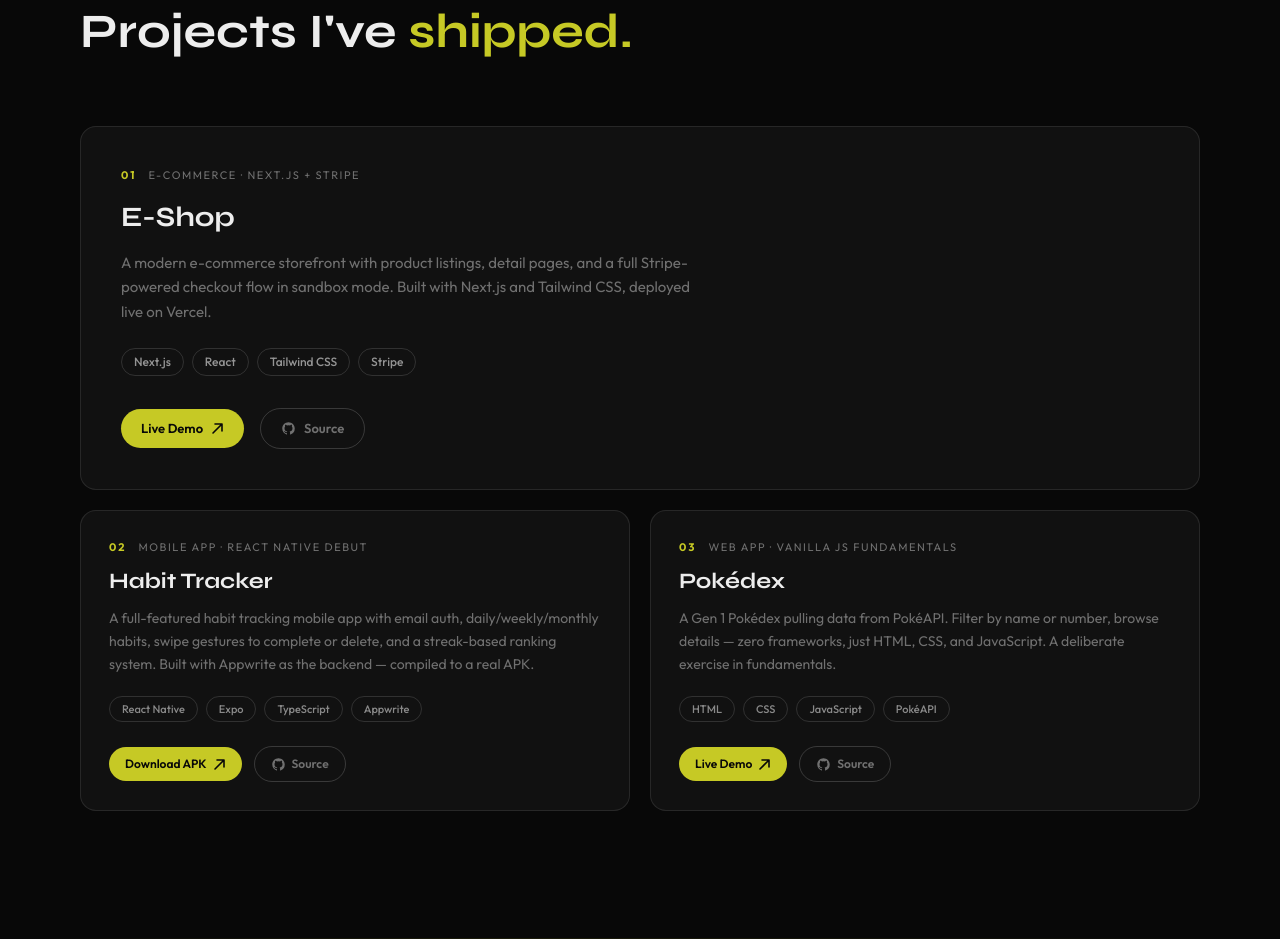
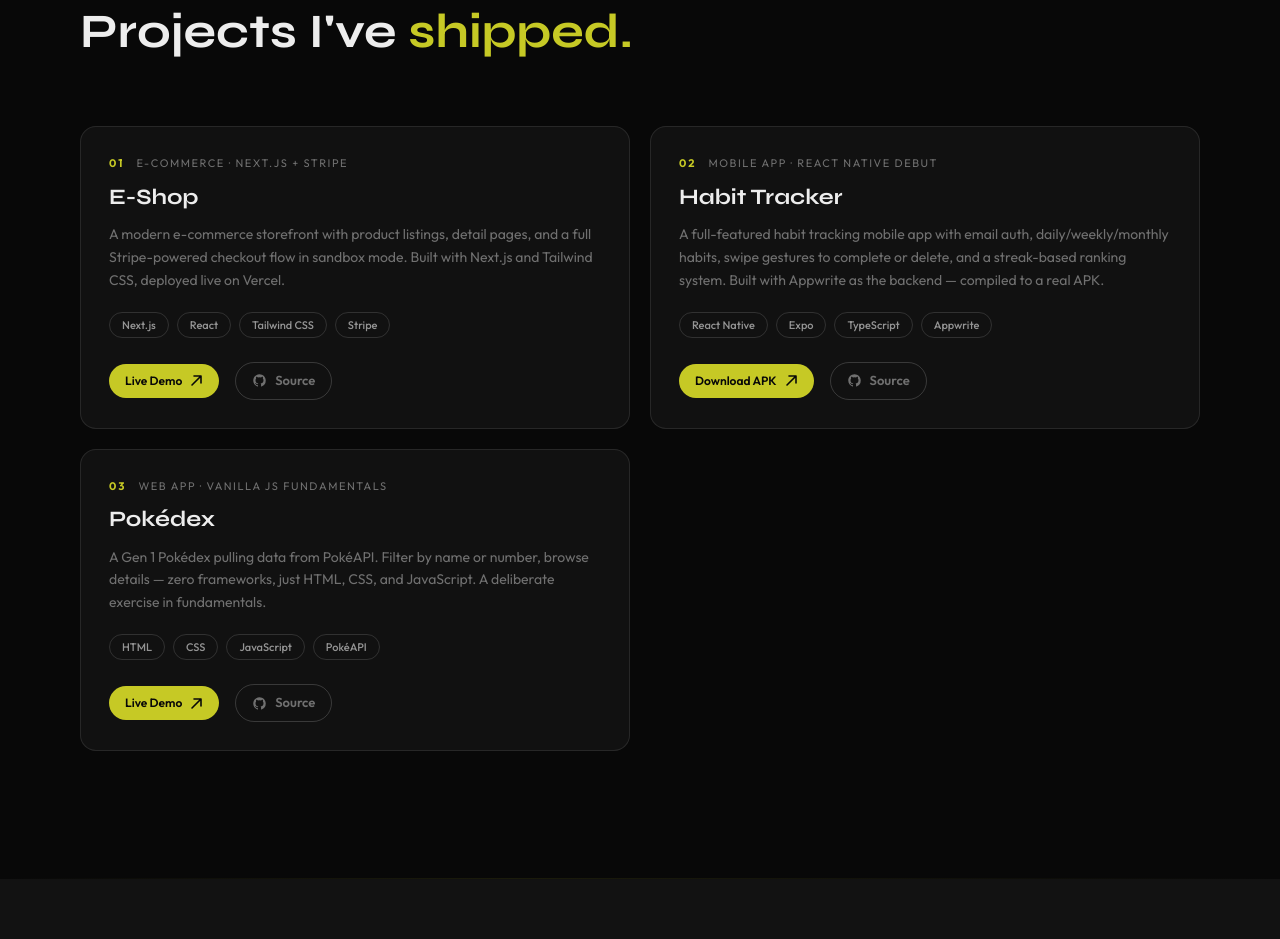
Before and after one commit to RyanIaro/Portfolio, a Next.js app: page / in a window 1280 px wide. Shown: the part 2780-3719 px from the top of the page. After the commit the page ends 3659 px from the top, so only its background shows below. Built offline with nearby package versions, Linux system fonts and the light colour scheme.

Commit message:
refactor: project card into individual component

```diff
--- a/app/components/project-card.tsx
+++ b/app/components/project-card.tsx
@@ -0,0 +1,105 @@
+import { motion, useInView } from "motion/react";
+import { useRef } from "react";
+
+const ease = [0.22, 1, 0.36, 1] as const;
+
+interface project {
+  number: string,
+  name: string,
+  tagline: string,
+  desc: string,
+  tags: string[],
+  github: string,
+  live: string,
+  liveLabel: string
+}
+
+function ArrowUpRight() {
+  return (
+    <svg width="13" height="13" viewBox="0 0 13 13" fill="none">
+      <path d="M2 11L11 2M11 2H4M11 2v7" stroke="currentColor" strokeWidth="1.6" strokeLinecap="round" strokeLinejoin="round" />
+    </svg>
+  );
+}
+
+function GithubIcon() {
+  return (
+    <svg viewBox="0 0 24 24" fill="currentColor" width="15" height="15">
+      <path d="M12 2C6.477 2 2 6.484 2 12.017c0 4.425 2.865 8.18 6.839 9.504.5.092.682-.217.682-.483 0-.237-.008-.868-.013-1.703-2.782.605-3.369-1.343-3.369-1.343-.454-1.158-1.11-1.466-1.11-1.466-.908-.62.069-.608.069-.608 1.003.07 1.531 1.032 1.531 1.032.892 1.53 2.341 1.088 2.91.832.092-.647.35-1.088.636-1.338-2.22-.253-4.555-1.113-4.555-4.951 0-1.093.39-1.988 1.029-2.688-.103-.253-.446-1.272.098-2.65 0 0 .84-.27 2.75 1.026A9.564 9.564 0 0 1 12 6.844a9.59 9.59 0 0 1 2.504.337c1.909-1.296 2.747-1.027 2.747-1.027.546 1.379.202 2.398.1 2.651.64.7 1.028 1.595 1.028 2.688 0 3.848-2.339 4.695-4.566 4.943.359.309.678.92.678 1.855 0 1.338-.012 2.419-.012 2.747 0 .268.18.58.688.482A10.02 10.02 0 0 0 22 12.017C22 6.484 17.522 2 12 2z" />
+    </svg>
+  );
+}
+
+export default function ProjectCard({ project, i } : { project: project, i: number}) {
+  const ref = useRef(null);
+  const inView = useInView(ref, { once: true, margin: "-80px" });
+
+  return (
+    <motion.div
+      initial={{ opacity: 0, y: 32 }}
+      animate={!inView ? { opacity: 1, y: 0 } : {}}
+      transition={{ duration: 0.6, delay: 0.28 + i * 0.1, ease }}
+      className="group relative rounded-2xl p-7 overflow-hidden cursor-default flex flex-col justify-between min-h-70 border border-foreground/10 bg-foreground/4"
+    >
+      {/* Lime glow on hover */}
+      <div
+        className="pointer-events-none absolute inset-0 rounded-2xl opacity-0 group-hover:opacity-100 transition-opacity duration-500"
+        style={{ background: "radial-gradient(ellipse at top left, rgba(232,255,71,0.15) 0%, transparent 65%)" }}
+      />
+
+      <div className="relative z-10">
+        {/* Number + tagline */}
+        <div className="flex items-center gap-3 mb-3">
+          <span className="text-[11px] font-bold tracking-[0.18em] text-accent">
+            {project.number}
+          </span>
+          <span className="text-[11px] tracking-[0.14em] uppercase text-muted">
+            {project.tagline}
+          </span>
+        </div>
+
+        <h3 className="font-syne font-bold text-[22px] text-foreground mb-3 leading-tight group-hover:text-accent transition-colors duration-300">
+          {project.name}
+        </h3>
+
+        <p className="text-[14px] leading-relaxed text-muted mb-5">
+          {project.desc}
+        </p>
+
+        {/* Tags */}
+        <div className="flex flex-wrap gap-2 mb-6">
+          {project.tags.map((tag) => (
+            <span
+              key={tag}
+              className="px-3 py-1 rounded-full text-[11px] font-medium border border-foreground/14 text-foreground/60"
+            >
+              {tag}
+            </span>
+          ))}
+        </div>
+
+        {/* Links */}
+        <div className="relative z-10 flex items-center gap-4">
+          <a
+            href={project.live}
+            target="_blank"
+            rel="noopener noreferrer"
+            className="inline-flex items-center gap-2 px-4 py-2 rounded-full text-[12px] font-semibold bg-accent text-[#080808] transition-all duration-200 hover:brightness-105 hover:scale-[1.02] active:scale-95"
+          >
+            {project.liveLabel}
+            <ArrowUpRight />
+          </a>
+          <a
+            href={project.github}
+            target="_blank"
+            rel="noopener noreferrer"
+            className="inline-flex items-center gap-2 px-4 py-2 rounded-full text-[13px] font-semibold border border-foreground/18 text-muted transition-all duration-200 hover:text-accent active:scale-95"
+          >
+            <GithubIcon />
+            Source
+          </a>
+        </div>
+      </div>
+    </motion.div>
+  );
+}
--- a/app/sections/projects.tsx
+++ b/app/sections/projects.tsx
@@ -2,6 +2,7 @@
 
 import { useRef } from "react";
 import { motion, useInView } from "motion/react";
+import ProjectCard from "../components/project-card";
 
 const ease = [0.22, 1, 0.36, 1] as const;
 
@@ -39,21 +40,23 @@
   },
 ];
 
-function ArrowUpRight() {
-  return (
-    <svg width="13" height="13" viewBox="0 0 13 13" fill="none">
-      <path d="M2 11L11 2M11 2H4M11 2v7" stroke="currentColor" strokeWidth="1.6" strokeLinecap="round" strokeLinejoin="round" />
-    </svg>
-  );
-}
+const projects = [featured,...rest]
 
-function GithubIcon() {
-  return (
-    <svg viewBox="0 0 24 24" fill="currentColor" width="15" height="15">
-      <path d="M12 2C6.477 2 2 6.484 2 12.017c0 4.425 2.865 8.18 6.839 9.504.5.092.682-.217.682-.483 0-.237-.008-.868-.013-1.703-2.782.605-3.369-1.343-3.369-1.343-.454-1.158-1.11-1.466-1.11-1.466-.908-.62.069-.608.069-.608 1.003.07 1.531 1.032 1.531 1.032.892 1.53 2.341 1.088 2.91.832.092-.647.35-1.088.636-1.338-2.22-.253-4.555-1.113-4.555-4.951 0-1.093.39-1.988 1.029-2.688-.103-.253-.446-1.272.098-2.65 0 0 .84-.27 2.75 1.026A9.564 9.564 0 0 1 12 6.844a9.59 9.59 0 0 1 2.504.337c1.909-1.296 2.747-1.027 2.747-1.027.546 1.379.202 2.398.1 2.651.64.7 1.028 1.595 1.028 2.688 0 3.848-2.339 4.695-4.566 4.943.359.309.678.92.678 1.855 0 1.338-.012 2.419-.012 2.747 0 .268.18.58.688.482A10.02 10.02 0 0 0 22 12.017C22 6.484 17.522 2 12 2z" />
-    </svg>
-  );
-}
+// function ArrowUpRight() {
+//   return (
+//     <svg width="13" height="13" viewBox="0 0 13 13" fill="none">
+//       <path d="M2 11L11 2M11 2H4M11 2v7" stroke="currentColor" strokeWidth="1.6" strokeLinecap="round" strokeLinejoin="round" />
+//     </svg>
+//   );
+// }
+
+// function GithubIcon() {
+//   return (
+//     <svg viewBox="0 0 24 24" fill="currentColor" width="15" height="15">
+//       <path d="M12 2C6.477 2 2 6.484 2 12.017c0 4.425 2.865 8.18 6.839 9.504.5.092.682-.217.682-.483 0-.237-.008-.868-.013-1.703-2.782.605-3.369-1.343-3.369-1.343-.454-1.158-1.11-1.466-1.11-1.466-.908-.62.069-.608.069-.608 1.003.07 1.531 1.032 1.531 1.032.892 1.53 2.341 1.088 2.91.832.092-.647.35-1.088.636-1.338-2.22-.253-4.555-1.113-4.555-4.951 0-1.093.39-1.988 1.029-2.688-.103-.253-.446-1.272.098-2.65 0 0 .84-.27 2.75 1.026A9.564 9.564 0 0 1 12 6.844a9.59 9.59 0 0 1 2.504.337c1.909-1.296 2.747-1.027 2.747-1.027.546 1.379.202 2.398.1 2.651.64.7 1.028 1.595 1.028 2.688 0 3.848-2.339 4.695-4.566 4.943.359.309.678.92.678 1.855 0 1.338-.012 2.419-.012 2.747 0 .268.18.58.688.482A10.02 10.02 0 0 0 22 12.017C22 6.484 17.522 2 12 2z" />
+//     </svg>
+//   );
+// }
 
 export default function Projects() {
   const ref = useRef(null);
@@ -63,13 +66,8 @@
     <section
       id="projects"
       ref={ref}
-      className="relative bg-background py-32 overflow-hidden"
+      className="relative bg-background py-32 overflow-hidden font-outfit"
     >
-      {/* Top line */}
-      <div
-        className="pointer-events-none absolute top-0 left-0 w-full h-px opacity-10"
-        style={{ background: "linear-gradient(90deg, transparent, var(--color-accent) 40%, transparent)" }}
-      />
 
       <div className="max-w-7xl mx-auto px-6 md:px-12 lg:px-20">
 
@@ -78,9 +76,9 @@
           initial={{ opacity: 0, y: 16 }}
           animate={inView ? { opacity: 1, y: 0 } : {}}
           transition={{ duration: 0.5, delay: 0.05 }}
-          className="text-[12px] font-semibold tracking-[0.22em] uppercase text-muted font-[family-name:var(--font-outfit)] mb-6 flex items-center gap-3"
+          className="text-[12px] font-semibold tracking-[0.22em] uppercase text-muted mb-6 flex items-center gap-3"
         >
-          <span className="inline-block w-6 h-px bg-accent opacity-60" />
+          <span className="inline-block w-6 h-px bg-accent" />
           Projects
         </motion.p>
 
@@ -88,63 +86,59 @@
           initial={{ opacity: 0, y: 24 }}
           animate={inView ? { opacity: 1, y: 0 } : {}}
           transition={{ duration: 0.6, delay: 0.1, ease }}
-          className="font-[family-name:var(--font-syne)] font-bold text-[clamp(2rem,4vw,3rem)] text-foreground leading-tight mb-16"
+          className="font-syne font-bold text-[clamp(2rem,4vw,3rem)] text-foreground leading-tight mb-16"
         >
           Projects I've{" "}
           <span className="text-accent">shipped.</span>
         </motion.h2>
 
         {/* Featured card */}
-        <motion.div
+        {/* <motion.div
           initial={{ opacity: 0, y: 32 }}
           animate={inView ? { opacity: 1, y: 0 } : {}}
           transition={{ duration: 0.6, delay: 0.18, ease }}
-          className="group relative rounded-2xl p-8 md:p-10 mb-5 overflow-hidden cursor-default border border-foreground/10 bg-foreground/[0.04]"
+          className="group relative rounded-2xl p-8 md:p-10 mb-5 overflow-hidden cursor-default border border-foreground/10 bg-foreground/4"
         >
-          {/* Lime glow on hover */}
           <div
             className="pointer-events-none absolute inset-0 rounded-2xl opacity-0 group-hover:opacity-100 transition-opacity duration-500"
-            style={{ background: "radial-gradient(ellipse at top left, rgba(232,255,71,0.05) 0%, transparent 65%)" }}
+            style={{ background: "radial-gradient(ellipse at top left, rgba(232,255,71,0.15) 0%, transparent 65%)" }}
           />
 
           <div className="relative z-10">
-            {/* Number + tagline */}
             <div className="flex items-center gap-3 mb-4">
-              <span className="text-[11px] font-bold tracking-[0.18em] font-[family-name:var(--font-outfit)] text-accent">
+              <span className="text-[11px] font-bold tracking-[0.18em] text-accent">
                 {featured.number}
               </span>
-              <span className="text-[11px] tracking-[0.14em] uppercase text-muted font-[family-name:var(--font-outfit)]">
+              <span className="text-[11px] tracking-[0.14em] uppercase text-muted">
                 {featured.tagline}
               </span>
             </div>
 
-            <h3 className="font-[family-name:var(--font-syne)] font-bold text-[28px] text-foreground mb-4 leading-tight group-hover:text-accent transition-colors duration-300">
+            <h3 className="font-syne font-bold text-[28px] text-foreground mb-4 leading-tight group-hover:text-accent transition-colors duration-300">
               {featured.name}
             </h3>
 
-            <p className="text-[15px] leading-relaxed text-muted font-[family-name:var(--font-outfit)] max-w-xl mb-6">
+            <p className="text-[15px] leading-relaxed text-muted max-w-xl mb-6">
               {featured.desc}
             </p>
 
-            {/* Tags */}
             <div className="flex flex-wrap gap-2 mb-8">
               {featured.tags.map((tag) => (
                 <span
                   key={tag}
-                  className="px-3 py-1 rounded-full text-[12px] font-medium font-[family-name:var(--font-outfit)] border border-foreground/[0.14] text-foreground/60"
+                  className="px-3 py-1 rounded-full text-[12px] font-medium border border-foreground/14 text-foreground/60"
                 >
                   {tag}
                 </span>
               ))}
             </div>
 
-            {/* Links */}
             <div className="flex items-center gap-4">
               <a
                 href={featured.live}
                 target="_blank"
                 rel="noopener noreferrer"
-                className="inline-flex items-center gap-2 px-5 py-2.5 rounded-full text-[13px] font-semibold font-[family-name:var(--font-outfit)] bg-accent text-background transition-all duration-200 hover:brightness-110 hover:scale-[1.02] active:scale-95"
+                className="inline-flex items-center gap-2 px-5 py-2.5 rounded-full text-[13px] font-semibold bg-accent text-[#080808] transition-all duration-200 hover:brightness-105 hover:scale-[1.02] active:scale-95"
               >
                 {featured.liveLabel}
                 <ArrowUpRight />
@@ -153,81 +147,19 @@
                 href={featured.github}
                 target="_blank"
                 rel="noopener noreferrer"
-                className="inline-flex items-center gap-2 px-5 py-2.5 rounded-full text-[13px] font-semibold font-[family-name:var(--font-outfit)] border border-foreground/[0.18] text-muted transition-all duration-200 hover:text-accent active:scale-95"
+                className="inline-flex items-center gap-2 px-5 py-2.5 rounded-full text-[13px] font-semibold border border-foreground/18 text-muted transition-all duration-200 hover:text-accent active:scale-95"
               >
                 <GithubIcon />
                 Source
               </a>
             </div>
           </div>
-        </motion.div>
+        </motion.div> */}
 
         {/* Smaller cards row */}
         <div className="grid grid-cols-1 md:grid-cols-2 gap-5">
-          {rest.map((project, i) => (
-            <motion.div
-              key={project.name}
-              initial={{ opacity: 0, y: 28 }}
-              animate={inView ? { opacity: 1, y: 0 } : {}}
-              transition={{ duration: 0.55, delay: 0.28 + i * 0.1, ease }}
-              className="group relative rounded-2xl p-7 overflow-hidden cursor-default flex flex-col justify-between min-h-[280px] border border-foreground/10 bg-foreground/[0.04]"
-            >
-              <div
-                className="pointer-events-none absolute inset-0 rounded-2xl opacity-0 group-hover:opacity-100 transition-opacity duration-500"
-                style={{ background: "radial-gradient(ellipse at top left, rgba(232,255,71,0.05) 0%, transparent 65%)" }}
-              />
-
-              <div className="relative z-10">
-                <div className="flex items-center gap-3 mb-3">
-                  <span className="text-[11px] font-bold tracking-[0.18em] font-[family-name:var(--font-outfit)] text-accent">
-                    {project.number}
-                  </span>
-                  <span className="text-[11px] tracking-[0.14em] uppercase text-muted font-[family-name:var(--font-outfit)]">
-                    {project.tagline}
-                  </span>
-                </div>
-
-                <h3 className="font-[family-name:var(--font-syne)] font-bold text-[22px] text-foreground mb-3 leading-tight group-hover:text-accent transition-colors duration-300">
-                  {project.name}
-                </h3>
-
-                <p className="text-[14px] leading-relaxed text-muted font-[family-name:var(--font-outfit)] mb-5">
-                  {project.desc}
-                </p>
-
-                <div className="flex flex-wrap gap-2 mb-6">
-                  {project.tags.map((tag) => (
-                    <span
-                      key={tag}
-                      className="px-3 py-1 rounded-full text-[11px] font-medium font-[family-name:var(--font-outfit)] border border-foreground/[0.14] text-foreground/55"
-                    >
-                      {tag}
-                    </span>
-                  ))}
-                </div>
-              </div>
-
-              <div className="relative z-10 flex items-center gap-3">
-                <a
-                  href={project.live}
-                  target="_blank"
-                  rel="noopener noreferrer"
-                  className="inline-flex items-center gap-1.5 px-4 py-2 rounded-full text-[12px] font-semibold font-[family-name:var(--font-outfit)] bg-accent text-background transition-all duration-200 hover:brightness-110 hover:scale-[1.02] active:scale-95"
-                >
-                  {project.liveLabel}
-                  <ArrowUpRight />
-                </a>
-                <a
-                  href={project.github}
-                  target="_blank"
-                  rel="noopener noreferrer"
-                  className="inline-flex items-center gap-1.5 px-4 py-2 rounded-full text-[12px] font-semibold font-[family-name:var(--font-outfit)] border border-foreground/[0.18] text-muted transition-all duration-200 hover:text-accent active:scale-95"
-                >
-                  <GithubIcon />
-                  Source
-                </a>
-              </div>
-            </motion.div>
+          {projects.map((project, i) => (
+            <ProjectCard key={i} project={project} i={i}/>
           ))}
         </div>
       </div>
```
